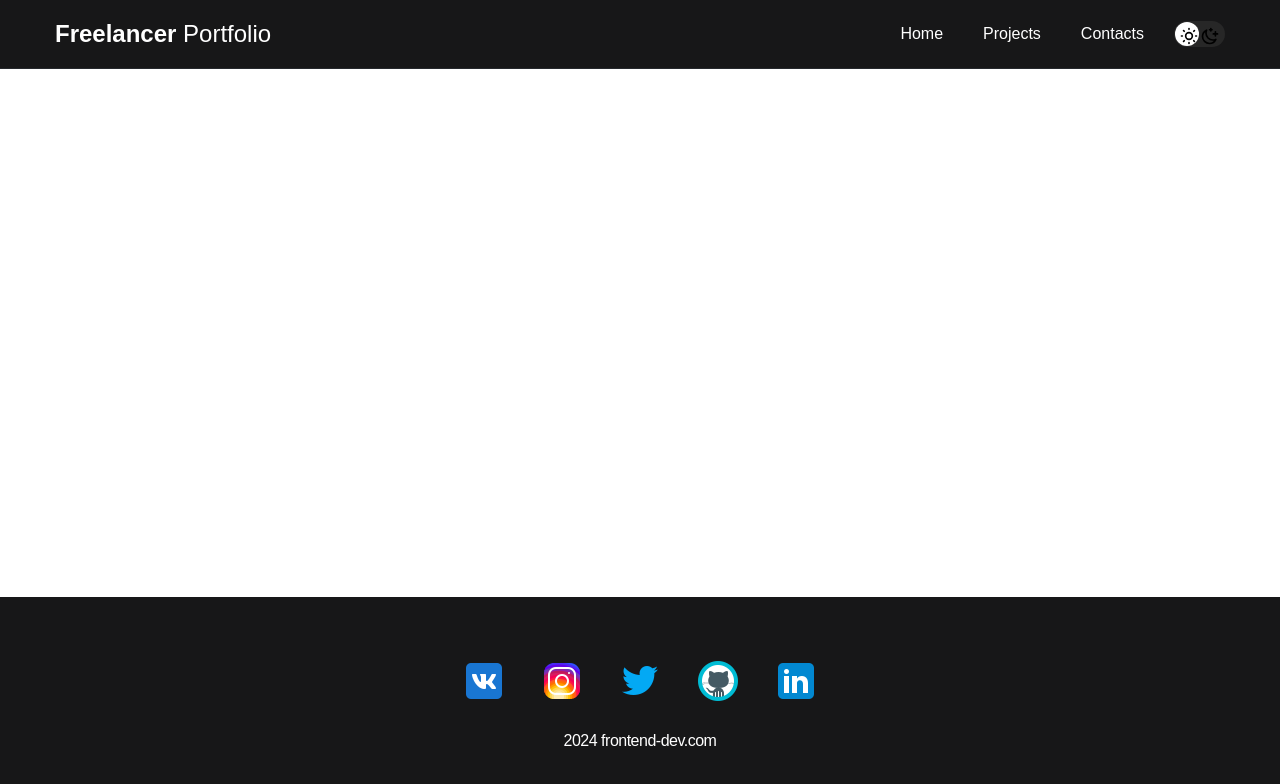
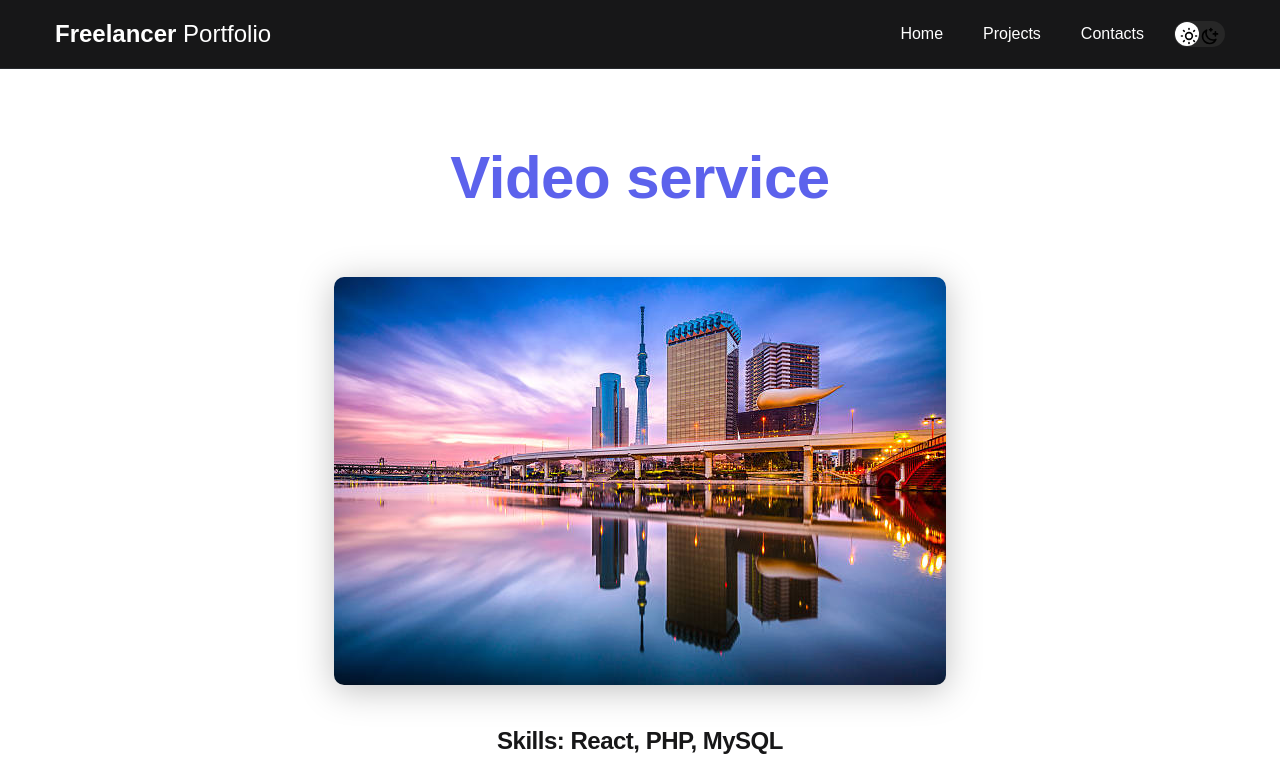
Before and after one commit to AleksandrKompanetc/freelance-portfolio-react, a React (Create React App) app: page /project/1 in a window 1280 px wide. Shown: the top 784 px of the page. Built offline with nearby package versions, Linux system fonts and the light colour scheme.

Commit message:
adding routing

```diff
--- a/src/App.js
+++ b/src/App.js
@@ -19,7 +19,7 @@ function App() {
         <Routes>
           <Route path='/' element={<Home />} />
           <Route path='/projects' element={<Projects />} />
-          <Route path='/project' element={<Project />} />
+          <Route path='/project/:id' element={<Project />} />
           <Route path='/contacts' element={<Contacts />} />
         </Routes>
         <Footer />
--- a/src/components/project/Project.js
+++ b/src/components/project/Project.js
@@ -1,13 +1,14 @@
+import { NavLink } from 'react-router-dom';
 import './style.css';
 
-const Project = ({title, img}) => {
+const Project = ({ title, img, index }) => {
   return (
-    <li className="project">
-      <a href="./project-page.html">
-        <img src={img} width="370px" alt={title} className="project__img" />
-        <h3 className="project__title">{title}</h3>
-      </a>
-    </li>
+    <NavLink to={`/projects/${index}`}>
+      <li className="project">
+          <img src={img} width="370px" alt={title} className="project__img" />
+          <h3 className="project__title">{title}</h3>
+      </li>
+    </NavLink>
   )
 }
 
--- a/src/helpers/projectsList.js
+++ b/src/helpers/projectsList.js
@@ -29,19 +29,16 @@ const projects = [
     title: 'Dating app',
     skills: 'React Native',
     img: project04,
-    gitHubLink: 'https://github.com',
   },
   {
     title: 'Landing',
     skills: 'HTML, CSS, JS',
     img: project05,
-    gitHubLink: 'https://github.com',
   },
   {
     title: 'Gaming community',
     skills: 'React, PHP, MySQL',
     img: project06,
-    gitHubLink: 'https://github.com',
   },
 ]
 
--- a/src/pages/Project.js
+++ b/src/pages/Project.js
@@ -1,16 +1,24 @@
+import { useParams } from "react-router-dom";
 import BtnGitHub from "../components/btnGitHub/BtnGitHub";
+import {projects} from './../helpers/projectsList';
 
 const Project = () => {
+  const {id} = useParams();
+  const project = projects[id];
+
   return (
     <main className="section">
       <div className="container">
         <div className="project-details">
-          <h1 className="title-1">Video service</h1>
-          <img className="project-details__cover" src="./img/projects/cover.jpg" alt="" />
+          <h1 className="title-1">{project.title}</h1>
+          <img className="project-details__cover" src={project.img} alt={project.title} />
             <div className="project-details__desc">
-              <p>Skills: React, Node.js MongoDB</p>
+              <p>Skills: {project.skills}</p>
             </div>
-            <BtnGitHub link='https://github.com' />
+
+            {project.gitHubLink && (
+              <BtnGitHub link='https://github.com' />
+            )}
         </div>
       </div>
     </main>
--- a/src/pages/Projects.js
+++ b/src/pages/Projects.js
@@ -12,6 +12,7 @@ const Projects = () => {
                         key={index}
                         title={project.title}
                         img={project.img}
+                        index={index}
                         />
             })}
           </ul>
```
